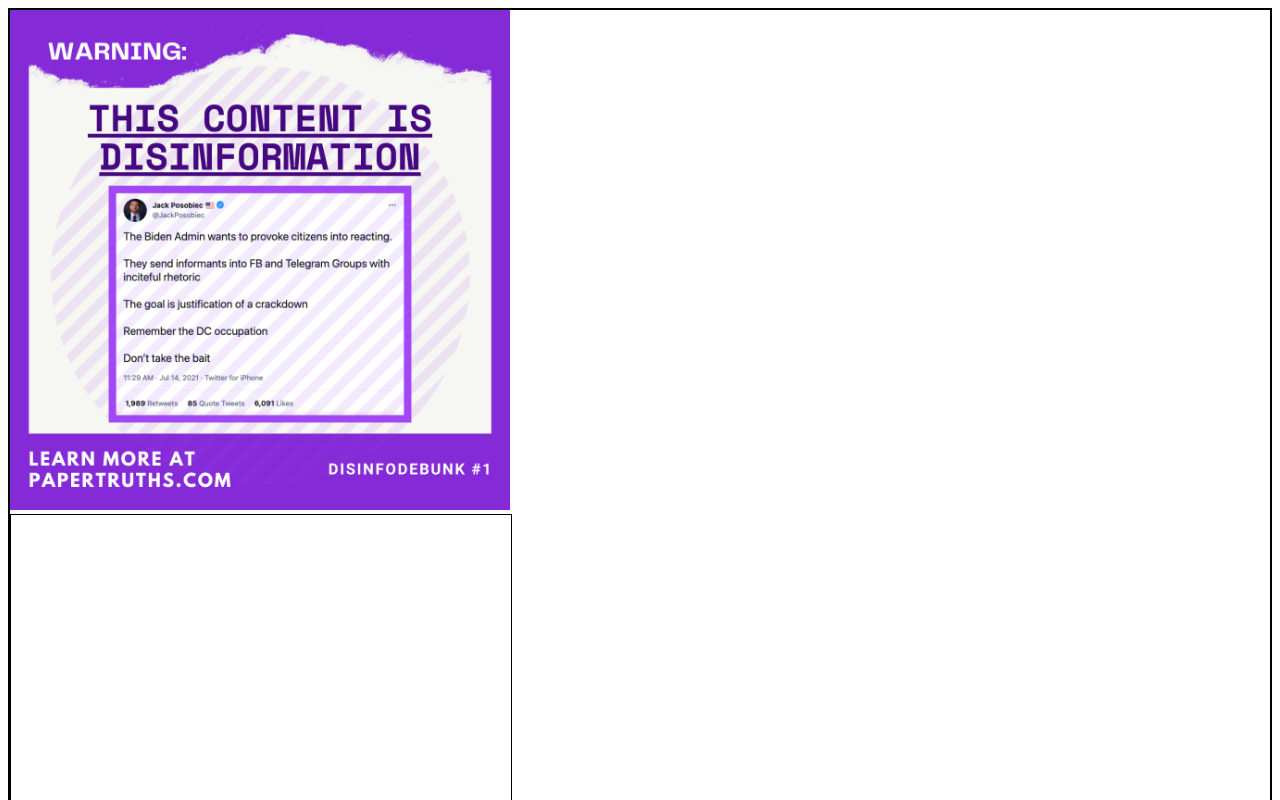
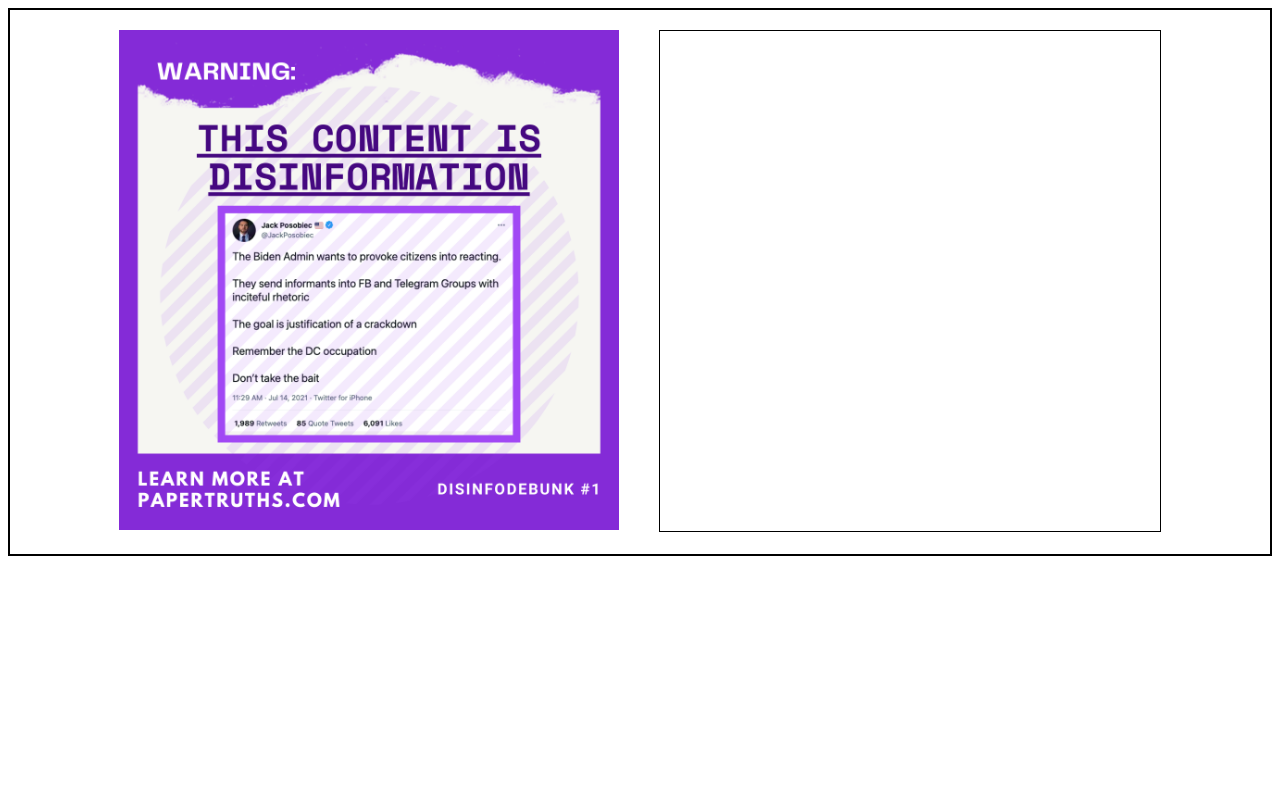
Before and after one commit to hamzsait/MisinfoGraphics, a React (Create React App) app in the folder misinfo/: page / in a window 1280 px wide. Shown: the top 800 px of the page. Built offline with nearby package versions, Linux system fonts and the light colour scheme.

Commit message:
moved images into spaces

```diff
--- a/misinfo/src/App.css
+++ b/misinfo/src/App.css
@@ -1,14 +1,29 @@
 .template-image{
     width: 500px;
     height: 500px;
+    margin: 20px;
 }
 
 .container{
     border: 2px solid black;
+    display: flex;
+    justify-content: center;
+    position: relative;
+    z-index: 1;
 }
 
 .image-selector{
     border: 1px solid black;
     width: 500px;
     height: 500px;
+    margin: 20px;
 }
+
+.internal-photo{
+    border: 1px solid black;
+    height: 200px;
+    width: 200px;
+    margin-top: -300px;
+    z-index: 2;
+    top: 20px;
+}
```
